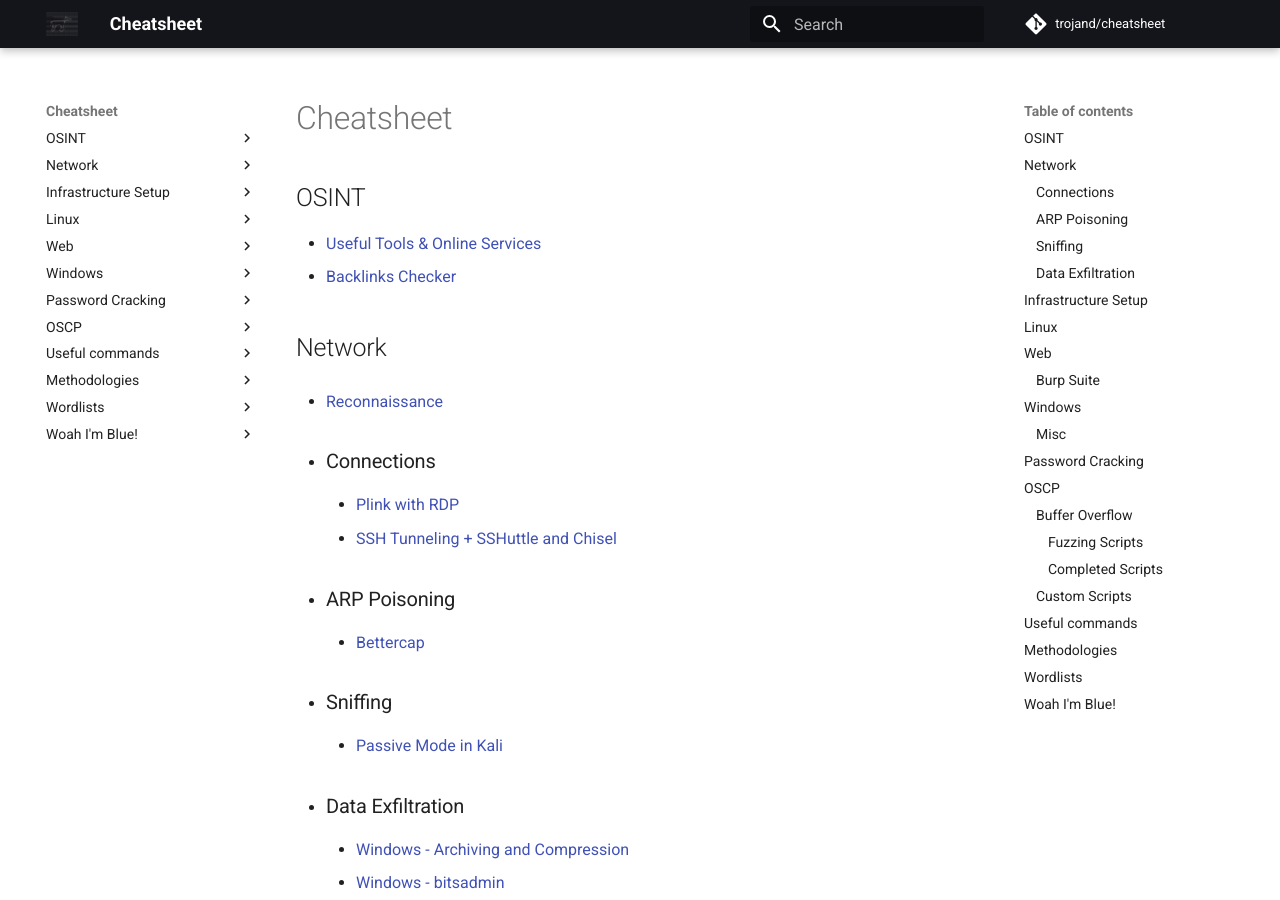
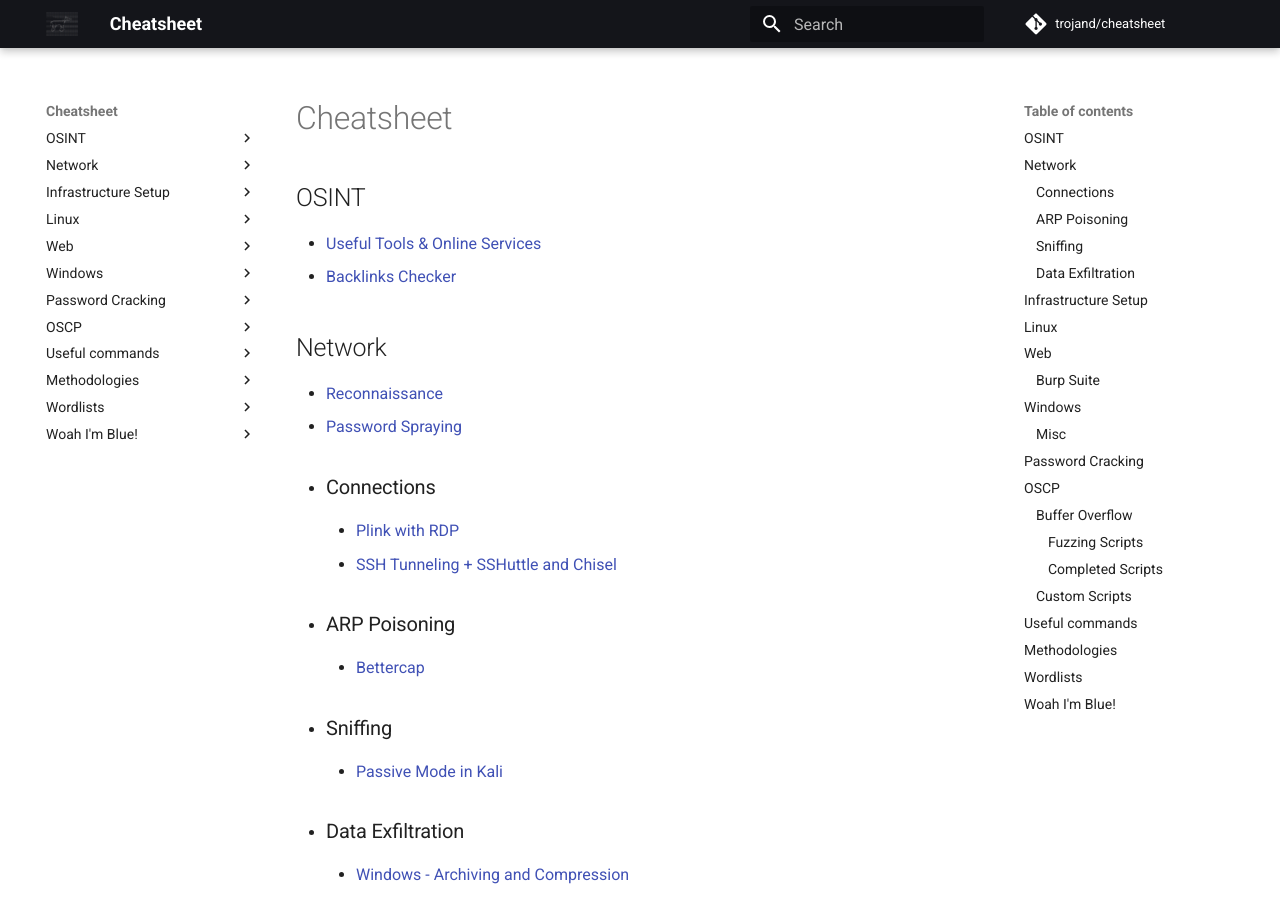
Before and after one commit to trojand/cheatsheet, an MkDocs documentation site: the page built from docs/index.md, in a window 1280 px wide and 900 px high. Built offline with MkDocs 1.6.1 and Material for MkDocs 9.7.7, drawn with Linux system fonts in a browser that asks for light colours; comment, search, counter and statistics services are not loaded.

Commit message:
Update index.md

```diff
--- a/docs/index.md
+++ b/docs/index.md
@@ -6,6 +6,7 @@
 
 ## Network
 * [Reconnaissance](Network/Reconnaissance.md)
+* [Password Spraying](Network/Password_Spraying.md)
 
 * ### Connections
     * [Plink with RDP](Network/Connections/Plink-RDP.md)
```
